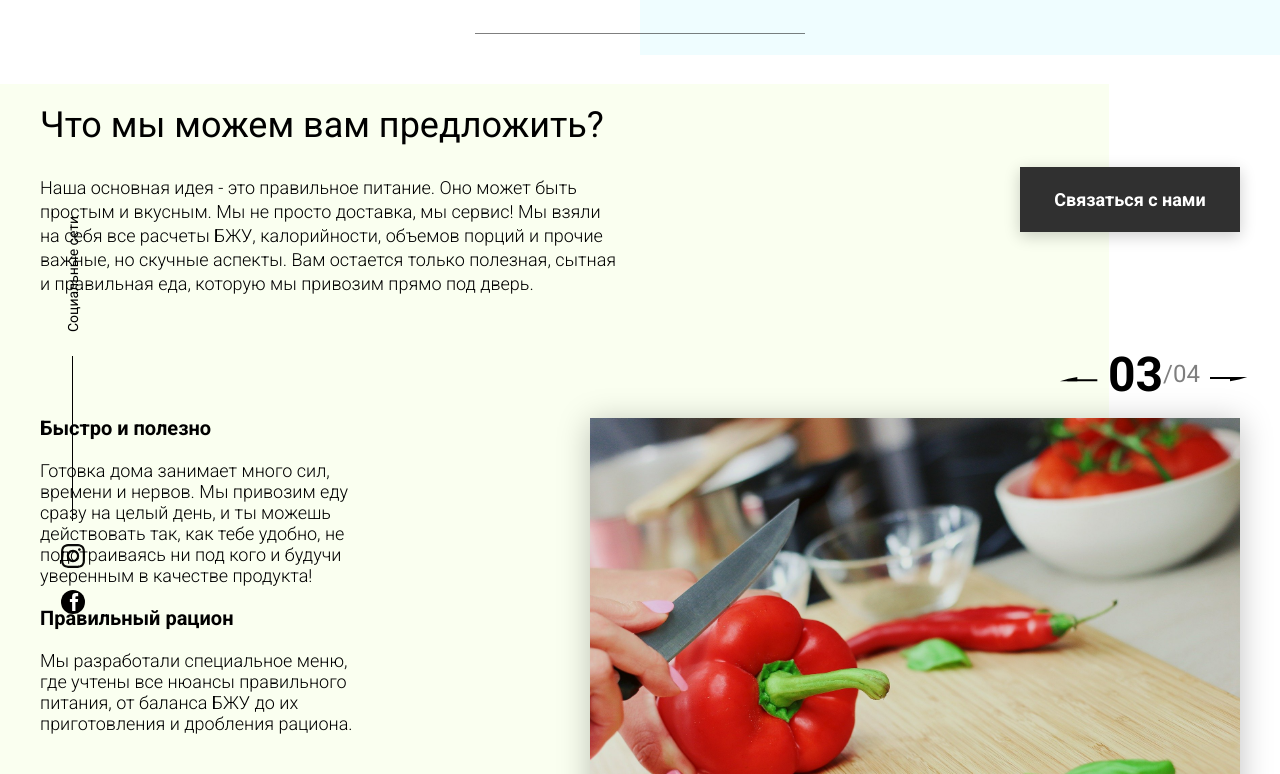
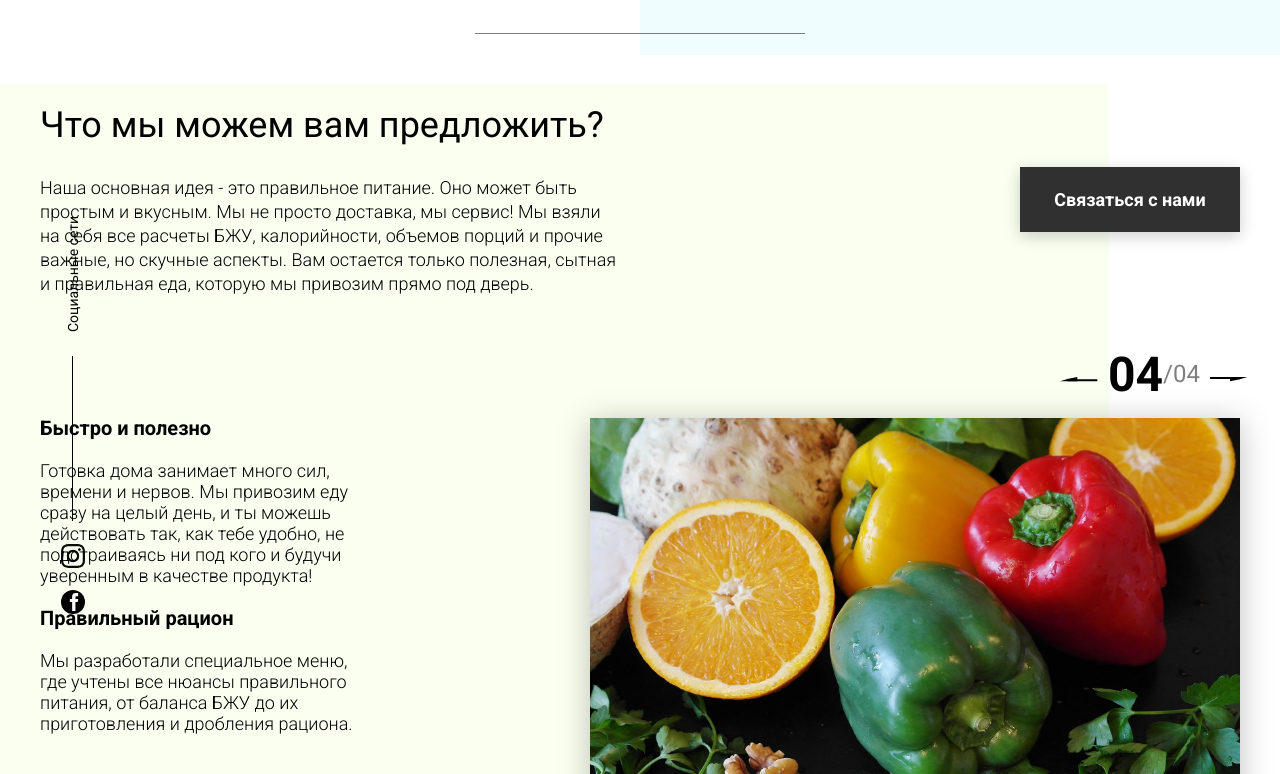
Before and after one commit to Asperk04/FoodSport, a website: page src/index.html in a window 1280 px wide. Both pictures are taken after a click on the element 1079 px from the left and 1214 px from the top of the page. Shown: the part 840-1614 px from the top of the page. Drawn offline with nearby package versions, Linux system fonts and the light colour scheme; no server answers.

Commit message:
working slider

```diff
--- a/src/index.html
+++ b/src/index.html
@@ -117,7 +117,7 @@
                     <div class="offer__slide">
                         <img src="img/slider/pepper.jpg" alt="pepper">
                     </div>
-                    <!-- <div class="offer__slide">
+                    <div class="offer__slide">
                         <img src="img/slider/food-12.jpg" alt="food">
                     </div>
                     <div class="offer__slide">
@@ -125,7 +125,7 @@
                     </div>
                     <div class="offer__slide">
                         <img src="img/slider/paprika.jpg" alt="paprika">
-                    </div> -->
+                    </div>
                 </div>
             </div>
         </div>
@@ -272,7 +272,7 @@
             </div>
         </div>
     </div>
-
+    <script src="https://cdnjs.cloudflare.com/ajax/libs/axios/1.11.0/axios.min.js" referrerpolicy="no-referrer"></script>
     <script src="js/main.js"></script>
 </body>
 </html>
--- a/src/js/main.js
+++ b/src/js/main.js
@@ -190,9 +190,16 @@
         }
         return await res.json();
     };
-    getResource('http://localhost:3000/menu')
+    // getResource('http://localhost:3000/menu')
+    //     .then(data =>{
+            // data.forEach(({img, altimg, title, descr, price}) => {
+            //     new MenuCards(img, altimg, title, descr, price, '.menu .container').render();
+            // })
+    //     });
+
+    axios.get('http://localhost:3000/menu')
         .then(data =>{
-            data.forEach(({img, altimg, title, descr, price}) => {
+               data.data.forEach(({img, altimg, title, descr, price}) => {
                 new MenuCards(img, altimg, title, descr, price, '.menu .container').render();
             })
         });
@@ -309,4 +316,46 @@
     .then(data => data.json())
     .then(res => console.log(res));
 
+
+    //slider
+    const slides = document.querySelectorAll('.offer__slide'),
+          prev = document.querySelector('.offer__slider-prev'),
+          next = document.querySelector('.offer__slider-next'),
+          total = document.querySelector('#total'),
+          current = document.querySelector('#current');
+    let slideIndex = 1;
+    showSlide(slideIndex);
+
+    if(slides.length < 10){
+        total.textContent = `0${slides.length}`;
+    }else {
+        total.textContent = slides.length;
+    }
+
+    function showSlide(n){
+        if(n > slides.length){
+            slideIndex = 1;
+        }
+        if(n < 1){
+            slideIndex = slides.length;
+        }
+        slides.forEach(item => item.style.display = 'none');
+        slides[slideIndex - 1].style.display = 'block';
+
+    if(slides.length < 10){
+        current.textContent = `0${slideIndex}`;
+    }else {
+        current.textContent = slideIndex;
+    }
+    }
+
+    function plusSlide(n){
+        showSlide(slideIndex += n);
+    }
+    prev.addEventListener('click', () => {
+        plusSlide(-1);
+    });
+       next.addEventListener('click', () => {
+        plusSlide(1);
+    });
 });
```
